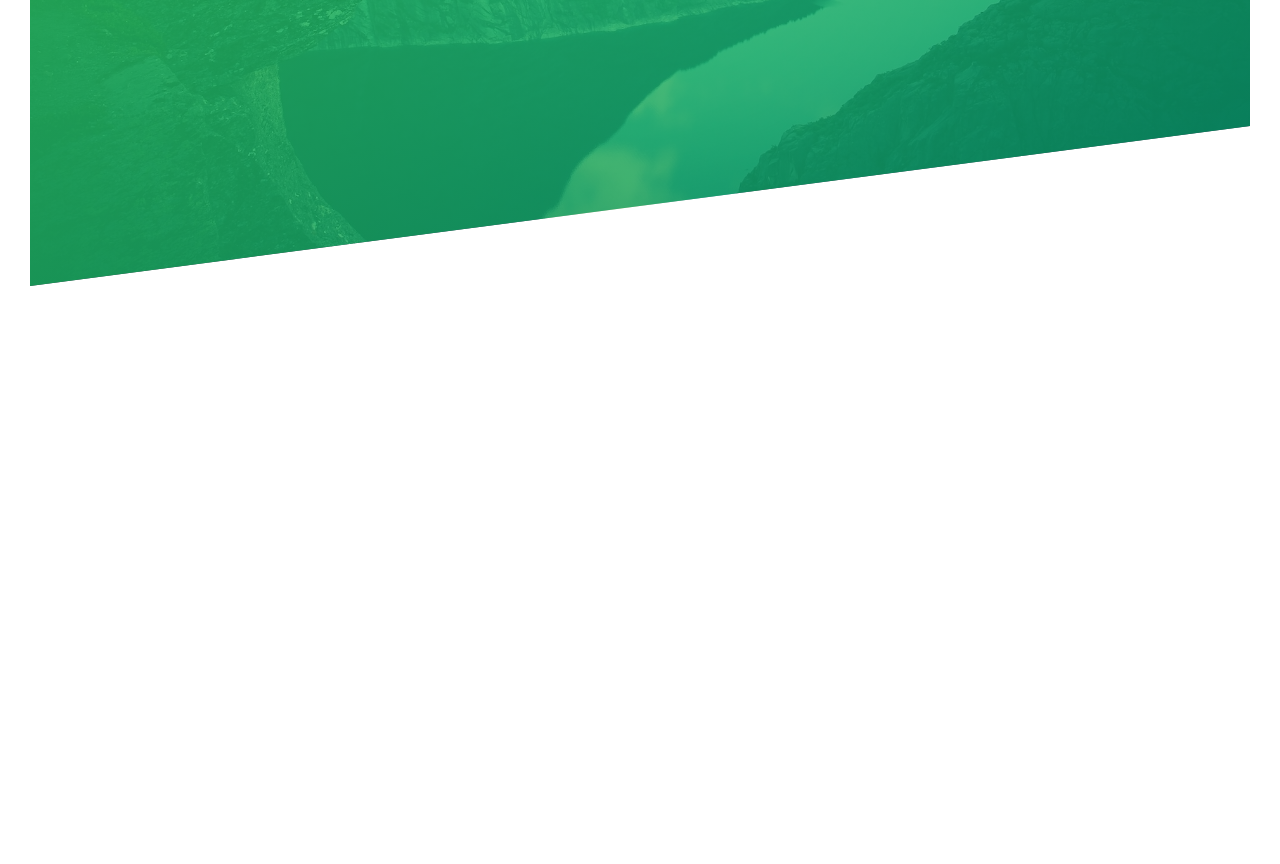
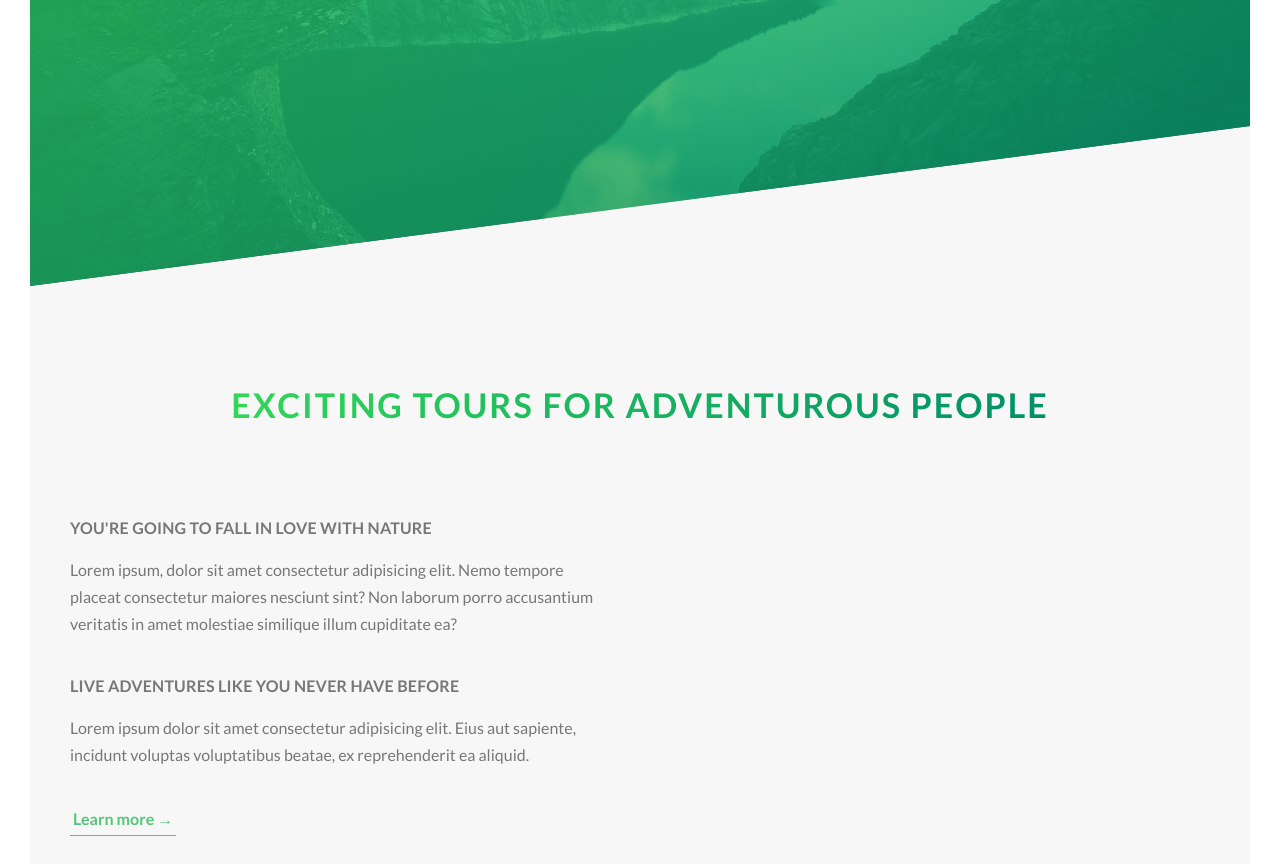
Before and after one commit to Erfan-021/1-Natours, a website: page index.html in a window 1280 px wide. Shown: the part 504-1368 px from the top of the page. Before the commit the page ends 820 px from the top, so only its background shows below. Drawn offline with Linux system fonts and the light colour scheme.

Commit message:
feat(Corea/Pages): Home - section about
add new section to html and style it

```diff
--- a/index.html
+++ b/index.html
@@ -32,5 +32,44 @@
         <a href="#" class="btn btn--white btn--animated">Discover our tours</a>
       </div>
     </header>
+
+    <main>
+      <!-- ****************************** -->
+      <!-- SECTION ABOUT -->
+      <!-- ****************************** -->
+      <section class="section-about">
+        <div class="u-center-text u-margin-bottom-big">
+          <h2 class="heading-secondary">
+            Exciting tours for adventurous people
+          </h2>
+        </div>
+
+        <div class="row">
+          <div class="col-1-of-2">
+            <h3 class="heading-tertiary u-margin-bottom-small">
+              You're going to fall in love with nature
+            </h3>
+            <p class="paragraph">
+              Lorem ipsum, dolor sit amet consectetur adipisicing elit. Nemo
+              tempore placeat consectetur maiores nesciunt sint? Non laborum
+              porro accusantium veritatis in amet molestiae similique illum
+              cupiditate ea?
+            </p>
+
+            <h3 class="heading-tertiary u-margin-bottom-small">
+              Live adventures like you never have before
+            </h3>
+            <p class="paragraph">
+              Lorem ipsum dolor sit amet consectetur adipisicing elit. Eius aut
+              sapiente, incidunt voluptas voluptatibus beatae, ex reprehenderit
+              ea aliquid.
+            </p>
+
+            <a href="#" class="btn-text">Learn more &rarr;</a>
+          </div>
+          <div class="col-1-of-2"></div>
+        </div>
+      </section>
+    </main>
   </body>
 </html>
--- a/sass/pages/_home.scss
+++ b/sass/pages/_home.scss
@@ -0,0 +1,5 @@
+.section-about {
+  background-color: $color-grey-light-1;
+  padding: 25rem 0;
+  margin-top: -20vh;
+}
```
